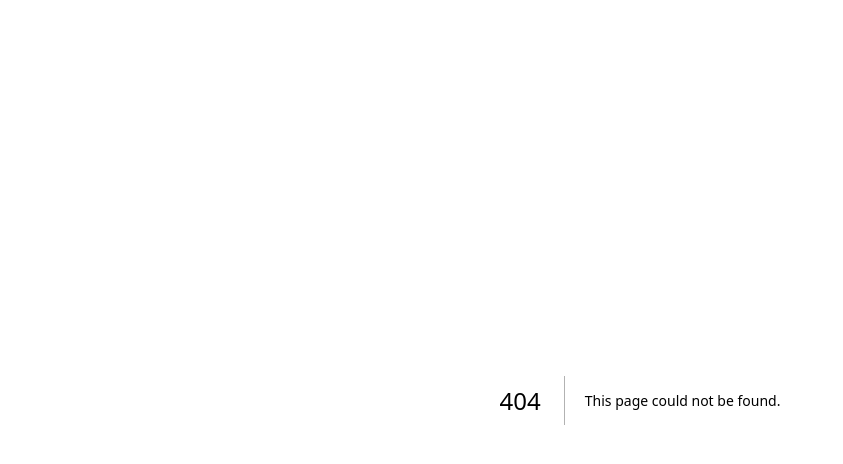
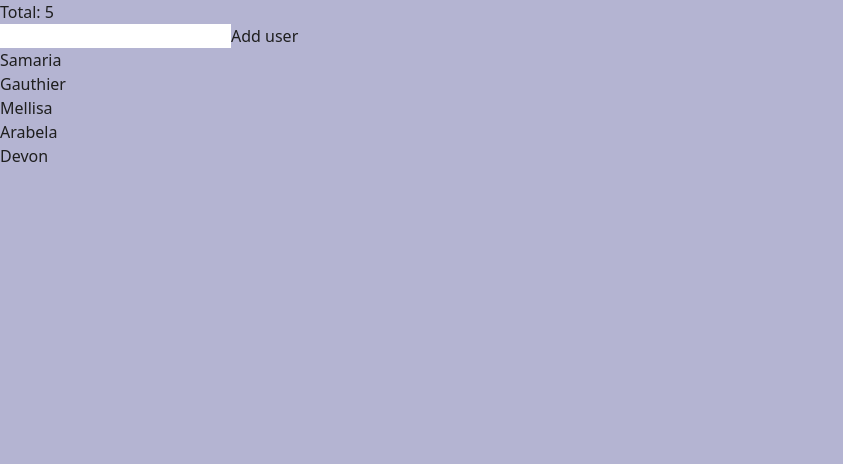
Before and after one commit to kabaskill/fugue-state, a Next.js app: page /test in a window 1280 px wide. Before the commit this address had no page. Shown: the top 464 px of the page, without its empty margins (0-843 px from the left). Built offline with nearby package versions, Linux system fonts and the light colour scheme.

Commit message:
add sortable context - still buggy

```diff
--- a/package.json
+++ b/package.json
@@ -11,7 +11,9 @@
   "dependencies": {
     "@dnd-kit/core": "^6.1.0",
     "@dnd-kit/sortable": "^8.0.0",
+    "@dnd-kit/utilities": "^3.2.2",
     "abcjs": "^6.3.0",
+    "lodash": "^4.17.21",
     "next": "14.1.2",
     "react": "^18",
     "react-dom": "^18",
--- a/src/components/Card.jsx
+++ b/src/components/Card.jsx
@@ -1,32 +1,34 @@
-import { useDraggable } from "@dnd-kit/core";
+import { useSortable } from "@dnd-kit/sortable";
+import { CSS } from "@dnd-kit/utilities";
 import SheetMusic from "./SheetMusic";
 import Image from "next/image";
 
-const Card = ({ id, value, children }) => {
-  const { attributes, listeners, setNodeRef, transform, isDragging } = useDraggable({
-    id,
+const Card = ({ card, children }) => {
+  const { attributes, listeners, setNodeRef, transform, transition, isDragging } = useSortable({
+    id: card.id,
   });
 
-  const cardNote = "L:1/4\n" + value;
-  const noteId = "card-note" + id + value;
+  const cardNote = "L:1/4\n" + card.value;
+  const noteId = "card-note" + card.id + card.value;
 
   return (
     <button
       ref={setNodeRef}
       style={{
-        transform: isDragging ? `translate(${transform.x}px, ${transform.y}px)` : "none",
+        transform: isDragging ? CSS.Translate.toString(transform) : "none",
+        transition,
       }}
       {...attributes}
       {...listeners}
-      className="relative p-2 cursor-pointer h-[280px] w-[200px] flex flex-col items-center gap-8"
+      className="relative p-2 cursor-pointer h-[280px] w-[200px] bg-slate-500 flex flex-col items-center gap-8"
     >
-      <Image
+      {/* <Image
         src="/placeholders/old-paper.png"
         alt="note-image"
         className="absolute -z-10 top-0 left-0 w-full h-full"
         width={512}
         height={512}
-      />
+      /> */}
       <div className=" w-3/4 h-1/3 ">
         <SheetMusic id={noteId} notation={cardNote} />
       </div>
--- a/src/components/CardContainer.jsx
+++ b/src/components/CardContainer.jsx
@@ -2,7 +2,7 @@ import Card from "./Card";
 
 const CardContainer = ({ cards }) => {
   return (
-    <ul className="fixed bottom-0 w-full h-[200px] flex justify-center p-4 gap-2 bg-gray-700">
+    <ul className="fixed bottom-0 w-full h-1/5 flex justify-center p-4 gap-2 bg-gray-700">
       {cards.map((card) => (
         <li key={card.id}>
           <Card id={card.id} value={card.value}>
--- a/src/components/Draggable.jsx
+++ /dev/null
@@ -1,24 +0,0 @@
-import { useDraggable } from "@dnd-kit/core";
-
-export function Draggable(props) {
-  const { attributes, listeners, setNodeRef, transform } = useDraggable({
-    id: props.id,
-  });
-  const style = transform
-    ? {
-        transform: `translate3d(${transform.x}px, ${transform.y}px, 0)`,
-      }
-    : undefined;
-
-  return (
-    <button
-      className="p-4 border-2 border-blue-300"
-      ref={setNodeRef}
-      style={style}
-      {...listeners}
-      {...attributes}
-    >
-      {props.children}
-    </button>
-  );
-}
--- a/src/components/GameManager.jsx
+++ b/src/components/GameManager.jsx
@@ -1,12 +1,18 @@
-
-import { DndContext } from "@dnd-kit/core";
+import { closestCenter, DndContext } from "@dnd-kit/core";
 import Deck from "@/components/Deck";
 import CardContainer from "@/components/CardContainer";
 import DroppableArea from "@/components/DroppableArea";
+import {
+  arrayMove,
+  SortableContext,
+  useSortable,
+  verticalListSortingStrategy,
+} from "@dnd-kit/sortable";
 import { useState, useEffect } from "react";
 import SheetMusic from "./SheetMusic";
+import Card from "./Card";
 
-function GameManager() {
+export default function GameManager() {
   const initialDeck = [
     { name: "Card1", id: "0001", value: "C" },
     { name: "Card2", id: "0002", value: "D" },
@@ -54,22 +60,39 @@ function GameManager() {
 
       containerCards.splice(draggedCardIndex, 1);
       deck.splice(0, 1);
+
       setDeck([...deck, draggedCard]);
       setContainerCards([...containerCards, firstCardOnDeck]);
     }
+
+    const { active, over } = event;
+    // if (active.id === over.id) {
+    //   return;
+    // }
+    setContainerCards((cards) => {
+      const oldIndex = containerCards.findIndex((card) => card.id === active.id);
+      const newIndex = containerCards.findIndex((card) => card.id === over.id);
+      return arrayMove(containerCards, oldIndex, newIndex);
+    });
   }
 
   return (
     <>
-      <div  className="w-[1000px]  bg-slate-200 flex justify-center">
+      <div className="w-3/5 bg-slate-200 flex justify-center">
         <SheetMusic id="core-gameplay" notation={noteString} />
       </div>
 
-      <DndContext onDragEnd={handleDragEnd}>
+      <DndContext collisionDetection={closestCenter} onDragEnd={handleDragEnd}>
         <div className="flex items-center justify-center p-4">
           <DroppableArea />
 
-          <CardContainer cards={containerCards} />
+          <SortableContext items={containerCards} strategy={verticalListSortingStrategy}>
+            <div className="flex gap-4">
+              {containerCards.map((card) => (
+                <Card key={card.id} card={card} />
+              ))}
+            </div>
+          </SortableContext>
 
           <Deck cards={deck} />
         </div>
@@ -77,5 +100,3 @@ function GameManager() {
     </>
   );
 }
-
-export default GameManager;
--- a/src/components/SheetMusic.jsx
+++ b/src/components/SheetMusic.jsx
@@ -6,6 +6,8 @@ const SheetMusic = ({ id, notation }) => {
     abcjs.renderAbc(id, notation, { selectionColor: "#000" });
   }, [notation]);
 
+
+
   return <div id={id}></div>;
 };
 
--- a/src/pages/index.js
+++ b/src/pages/index.js
@@ -7,7 +7,7 @@ export default function Home() {
 
   return (
     <main className={`flex flex-col items-center justify-between mx-auto ${inter.className}`}>
-      <h1 className="text-4xl font-bold p-8">Fugue State</h1>
+      <h1 className="text-4xl font-bold p-8 text-slate-50">Fugue State</h1>
 
       <GameManager />
     </main>
--- /dev/null
+++ b/src/pages/test.js
@@ -0,0 +1,96 @@
+import { useState } from "react";
+import { closestCenter, DndContext } from "@dnd-kit/core";
+import {
+  arrayMove,
+  SortableContext,
+  useSortable,
+  verticalListSortingStrategy,
+} from "@dnd-kit/sortable";
+import { CSS } from "@dnd-kit/utilities";
+
+const data =  [
+    {
+      "id": 1,
+      "name": "Samaria",
+      "lastName": "Sennett"
+    },
+    {
+      "id": 2,
+      "name": "Gauthier",
+      "lastName": "Fassbindler"
+    },
+    {
+      "id": 3,
+      "name": "Mellisa",
+      "lastName": "Armatidge"
+    },
+    {
+      "id": 4,
+      "name": "Arabela",
+      "lastName": "Chardin"
+    },
+    {
+      "id": 5,
+      "name": "Devon",
+      "lastName": "McCorrie"
+    },
+];
+
+const SortableUser = ({ user }) => {
+  const { attributes, listeners, setNodeRef, transform, transition } = useSortable({ id: user.id });
+  const style = {
+    transition,
+    transform: CSS.Transform.toString(transform),
+  };
+
+  return (
+    <div ref={setNodeRef} style={style} {...attributes} {...listeners} className="user">
+      {user.name}
+    </div>
+  );
+};
+
+const Test = () => {
+  const [users, setUsers] = useState(data);
+  const [inputValue, setInputValue] = useState("");
+  const addUser = () => {
+    newUser = {
+      id: Date.now().toString(),
+      name: inputValue,
+    };
+    setInputValue("");
+    setUsers((users) => [...users, newUser]);
+  };
+
+  const onDragEnd = (event) => {
+    const { active, over } = event;
+    if (active.id === over.id) {
+      return;
+    }
+    setUsers((users) => {
+      const oldIndex = users.findIndex((user) => user.id === active.id);
+      const newIndex = users.findIndex((user) => user.id === over.id);
+      return arrayMove(users, oldIndex, newIndex);
+    });
+  };
+
+  return (
+    <div className="users">
+      <div>Total: {users.length}</div>
+      <div className="users-form">
+        <input type="text" value={inputValue} onChange={(e) => setInputValue(e.target.value)} />
+        <button onClick={addUser}>Add user</button>
+      </div>
+      <div>
+        <DndContext collisionDetection={closestCenter} onDragEnd={onDragEnd}>
+          <SortableContext items={users} strategy={verticalListSortingStrategy}>
+            {users.map((user) => (
+              <SortableUser key={user.id} user={user} />
+            ))}
+          </SortableContext>
+        </DndContext>
+      </div>
+    </div>
+  );
+};
+export default Test;
--- a/src/styles/globals.css
+++ b/src/styles/globals.css
@@ -4,6 +4,7 @@
 
 :root {
   --foreground-rgb: 30, 30, 30;
+  --foreground-rgb-light: 230, 230, 30;
   --background-start-rgb: 214, 219, 220;
   --background-end-rgb: 180, 180, 210;
 }
@@ -11,6 +12,8 @@
 body {
   color: rgb(var(--foreground-rgb));
   background: rgb(var(--background-end-rgb));
+  /* background: no-repeat url("../../public/placeholders/background.png"); */
+  background-size: cover;
 }
 
 @layer utilities {
--- a/tailwind.config.js
+++ b/tailwind.config.js
@@ -10,7 +10,6 @@ module.exports = {
       backgroundImage: {
         "gradient-radial": "radial-gradient(var(--tw-gradient-stops))",
         "gradient-conic": "conic-gradient(from 180deg at 50% 50%, var(--tw-gradient-stops))",
-        "card-bg": "url('/placeholders/old-paper.png')",
       },
     },
   },
```
Also changed, not shown: 1 other file (tests, documents, lock files or other folders).
